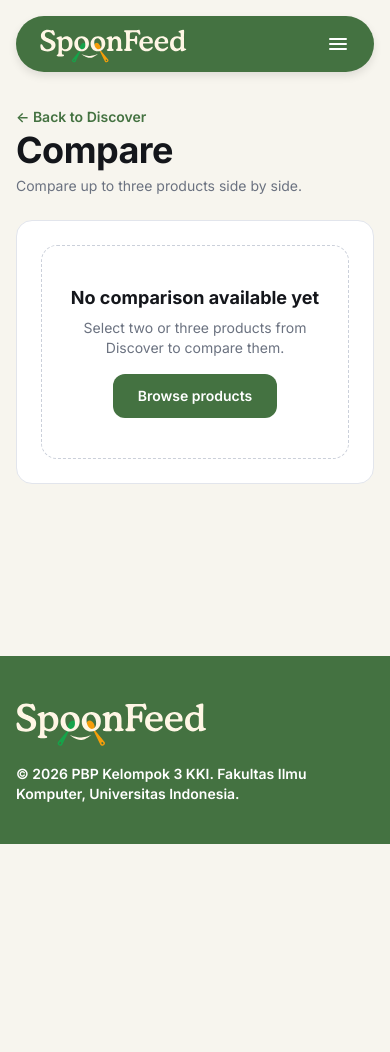
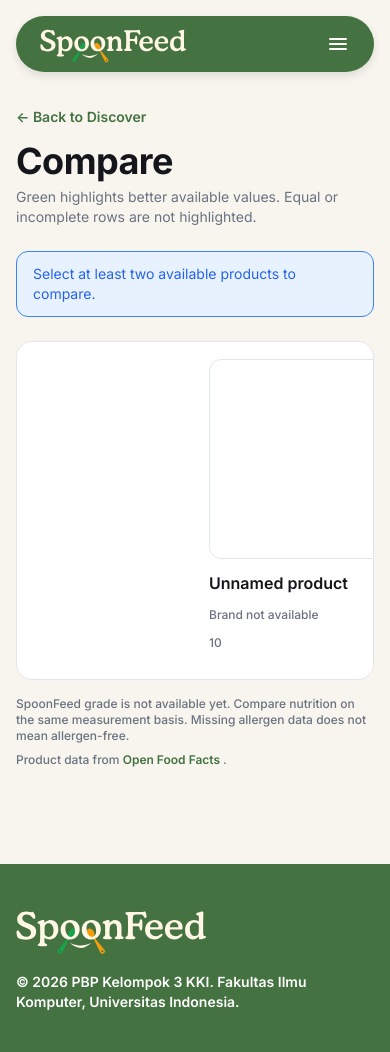
Before and after one commit to pbp-group-kki3/midterm-project, a Django app: template comparison/templates/comparison/compare.html in a window 390 px wide. Before the commit the page ends 844 px from the top, so only its background shows below. Run offline with Django 5.2, Linux system fonts and the light colour scheme; the template is opened without the code that fills it: most values are stand-ins (such as "Sample title", 1, 10 or a date in 2020); grey boxes marked "Sample" are stand-in pictures; lists and menus that the app fills with data are empty; some libraries are stand-ins or nearby versions.

Commit message:
feat(comparison): add product comparison details with better highlights

```diff
--- /dev/null
+++ b/comparison/static/comparison/comparison.css
@@ -0,0 +1,111 @@
+/* One panel containing product headers and comparison values. */
+.compare-panel {
+    padding: var(--space-xl);
+    overflow-x: auto;
+}
+
+/* Fixed layout keeps product headers aligned with every value below. */
+.compare-table {
+    width: 100%;
+    min-width: 760px;
+    table-layout: fixed;
+    border-collapse: separate;
+    border-spacing: 0;
+    font: 400 14px/20px var(--font-sans);
+}
+
+/* Matches the desktop criterion column in the approved design. */
+.compare-label-column {
+    width: 240px;
+}
+
+/* Equal spacing between product columns. */
+.compare-product-heading,
+.compare-value {
+    padding-left: var(--space-xl);
+    vertical-align: top;
+    text-align: left;
+}
+
+/* Product information sits directly inside the shared panel. */
+.compare-product-heading {
+    padding-bottom: var(--space-md);
+    font-weight: 400;
+}
+
+.compare-product {
+    display: flex;
+    flex-direction: column;
+    gap: var(--space-md);
+}
+
+/* Consistent photo height prevents large API images stretching the panel. */
+.compare-product-photo {
+    display: flex;
+    align-items: center;
+    justify-content: center;
+    height: 200px;
+    padding: var(--space-md);
+    border: 1px solid var(--color-border-default);
+    border-radius: var(--radius-md);
+    background: var(--color-bg-surface);
+}
+
+.compare-product-photo img {
+    width: 100%;
+    height: 100%;
+    object-fit: contain;
+}
+
+.compare-product-name {
+    margin: 0;
+    overflow-wrap: anywhere;
+}
+
+.compare-product-meta {
+    margin: 0;
+    color: var(--color-text-secondary);
+    overflow-wrap: anywhere;
+}
+
+/* Section titles span the whole table. */
+.compare-section-title {
+    padding-top: var(--space-xl);
+    padding-bottom: var(--space-xs);
+    text-align: left;
+}
+
+/* Every criterion and value shares the same horizontal row separator. */
+.compare-criterion,
+.compare-value {
+    border-top: 1px solid var(--color-border-subtle);
+    padding-top: var(--space-xs);
+    padding-bottom: var(--space-xs);
+}
+
+.compare-criterion {
+    text-align: left;
+    vertical-align: middle;
+    color: var(--color-text-secondary);
+    font-weight: 400;
+}
+
+.compare-value-content {
+    overflow-wrap: anywhere;
+}
+
+/* Keep the panel comfortable on narrower screens. */
+@media (max-width: 767px) {
+    .compare-panel {
+        padding: var(--space-lg);
+    }
+
+    .compare-label-column {
+        width: 160px;
+    }
+
+    .compare-product-heading,
+    .compare-value {
+        padding-left: var(--space-lg);
+    }
+}
--- a/comparison/templates/comparison/compare.html
+++ b/comparison/templates/comparison/compare.html
@@ -1,23 +1,160 @@
 {% extends "base.html" %}
+{% load static %}
 
 {% block title %}Compare | SpoonFeed{% endblock %}
+
+{% block extra_head %}
+    <link
+        rel="stylesheet"
+        href="{% static 'comparison/comparison.css' %}"
+    >
+{% endblock %}
 
 {% block content %}
     <header class="page-header">
         <div>
-            <a href="/" class="back-link">← Back to Discover</a>
+            <a href="/" class="back-link mb-3">
+                ← Back to Discover
+            </a>
 
             <h1 class="page-title page-title-lg">Compare</h1>
 
             <p class="page-subtitle">
-                Compare up to three products side by side.
+                Green highlights better available values.
+                Equal or incomplete rows are not highlighted.
             </p>
         </div>
     </header>
 
-    <section class="card">
-        <div class="empty-state">
-            <h2 class="empty-state-title">
+    {% if unavailable_barcodes %}
+        <div class="alert alert-warning mb-6" role="status">
+            Some selected products could not be loaded.
+            Please try again later.
+        </div>
+    {% endif %}
+
+    {% if products %}
+        {% if products|length < 2 %}
+            <div class="alert alert-info mb-6" role="status">
+                Select at least two available products to compare.
+            </div>
+        {% endif %}
+
+        <div
+            class="card compare-panel"
+            role="region"
+            aria-label="Product comparison"
+            tabindex="0"
+        >
+            <table class="compare-table">
+                <caption class="sr-only">
+                    Scores, nutrition, labels and allergens
+                    for the selected products
+                </caption>
+
+                <colgroup>
+                    <col class="compare-label-column">
+
+                    {% for product in products %}
+                        <col>
+                    {% endfor %}
+                </colgroup>
+
+                <thead>
+                    <tr>
+                        <th scope="col">
+                            <span class="sr-only">Comparison criteria</span>
+                        </th>
+
+                        {% for product in products %}
+                            <th scope="col" class="compare-product-heading">
+                                <div class="compare-product">
+                                    <div class="compare-product-photo">
+                                        {% if product.image_front_small_url %}
+                                            <img
+                                                src="{{ product.image_front_small_url }}"
+                                                alt="{{ product.product_name|default:'Product photo' }}"
+                                            >
+                                        {% else %}
+                                            <span class="type-caption text-tertiary">
+                                                No image available
+                                            </span>
+                                        {% endif %}
+                                    </div>
+
+                                    <h2 class="type-card-title compare-product-name">
+                                        {{ product.product_name|default:"Unnamed product" }}
+                                    </h2>
+
+                                    <p class="type-caption compare-product-meta">
+                                        {{ product.brands|default:"Brand not available" }}
+                                    </p>
+
+                                    <p class="type-caption compare-product-meta">
+                                        {{ product.quantity|default:"Quantity not available" }}
+                                    </p>
+                                </div>
+                            </th>
+                        {% endfor %}
+                    </tr>
+                </thead>
+
+                {% if products|length >= 2 %}
+                    {% for section in comparison_sections %}
+                        <tbody>
+                            <tr>
+                                <th
+                                    colspan="{{ products|length|add:'1' }}"
+                                    class="compare-section-title type-overline text-brand"
+                                >
+                                    {{ section.title }}
+                                </th>
+                            </tr>
+
+                            {% for row in section.rows %}
+                                <tr>
+                                    <th scope="row" class="compare-criterion">
+                                        {{ row.label }}
+                                    </th>
+
+                                    {% for cell in row.cells %}
+                                        <td class="compare-value">
+                                            <div class="data-table-cell{% if cell.is_better %} is-better{% endif %}">
+                                                <span class="compare-value-content">
+                                                    {{ cell.display }}
+                                                </span>
+
+                                                {% if cell.is_better %}
+                                                    <span class="better-tag">
+                                                        ✓ Better
+                                                    </span>
+                                                {% endif %}
+                                            </div>
+                                        </td>
+                                    {% endfor %}
+                                </tr>
+                            {% endfor %}
+                        </tbody>
+                    {% endfor %}
+                {% endif %}
+            </table>
+        </div>
+
+        <p class="type-caption text-secondary mt-4">
+            SpoonFeed grade is not available yet.
+            Compare nutrition on the same measurement basis.
+            Missing allergen data does not mean allergen-free.
+        </p>
+
+        <p class="type-caption text-secondary mt-2">
+            Product data from
+            <a href="https://world.openfoodfacts.org/" class="link">
+                Open Food Facts
+            </a>.
+        </p>
+    {% else %}
+        <section class="empty-state" aria-labelledby="compare-empty-title">
+            <h2 class="empty-state-title" id="compare-empty-title">
                 No comparison available yet
             </h2>
 
@@ -28,6 +165,6 @@
             <a href="/" class="btn btn-primary">
                 Browse products
             </a>
-        </div>
-    </section>
+        </section>
+    {% endif %}
 {% endblock %}
```
Also changed, not shown: comparison/services.py (added, +204 -0 lines), comparison/views.py (+38 -2 lines).
